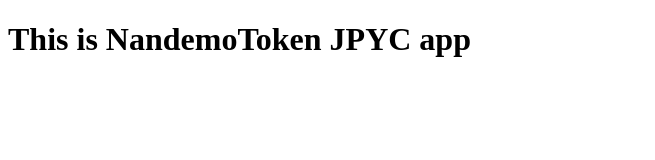
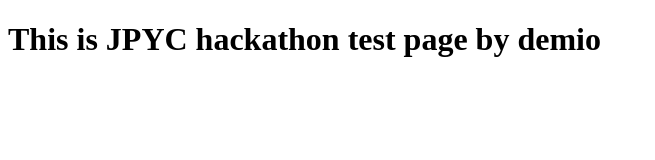
Before and after one commit to demio-se/JPYC_hackathon, a plain HTML site: page index.html in a window 1280 px wide. Shown: the whole page, without its empty margins (0-655 px from the left). Drawn offline with Linux system fonts and the light colour scheme.

Commit message:
change text

```diff
--- a/index.html
+++ b/index.html
@@ -7,6 +7,6 @@
     <title>My JPYC app</title>
 </head>
 <body>
-    <h1>This is NandemoToken JPYC app</h1>
+    <h1>This is JPYC hackathon test page by demio</h1>
 </body>
 </html>
```
